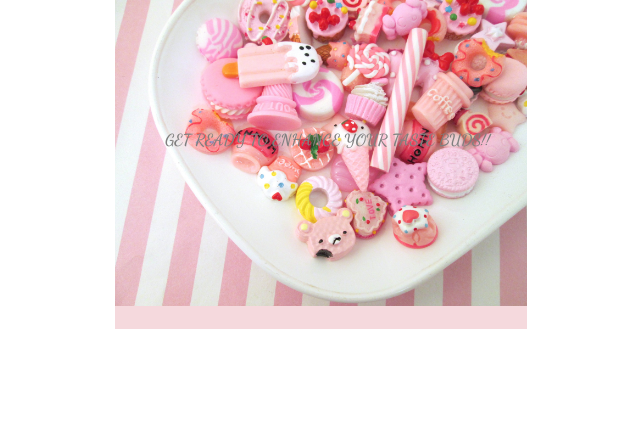
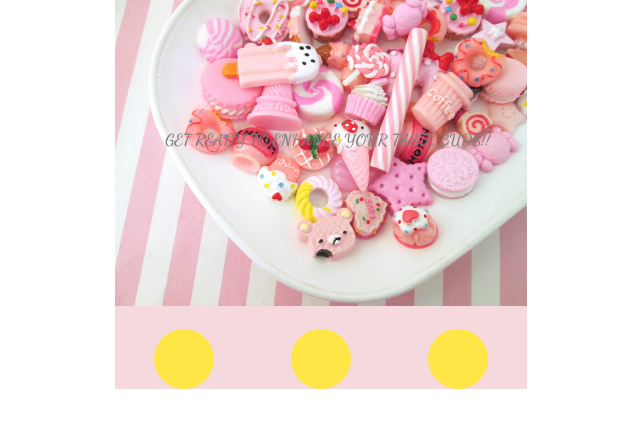
Before and after one commit to Is-hitaDey/Sweet-Crush, a plain HTML site: page index.html in a window 1280 px wide. Shown: the part 92-520 px from the top of the page, without its empty margins (319-959 px from the left). Drawn offline with Linux system fonts and the light colour scheme; a web font is replaced by a local one.

Commit message:
Update style.css

```diff
--- a/style.css
+++ b/style.css
@@ -62,3 +62,14 @@ body{
         color:black;
     }
 }
+
+.lines{
+    display:flex;
+    justify-content:space-around;
+}
+.circle{
+    background-color: rgb(254, 230, 71);
+    height: 60px;
+    width:60px;
+    border-radius:50px;
+}
```
